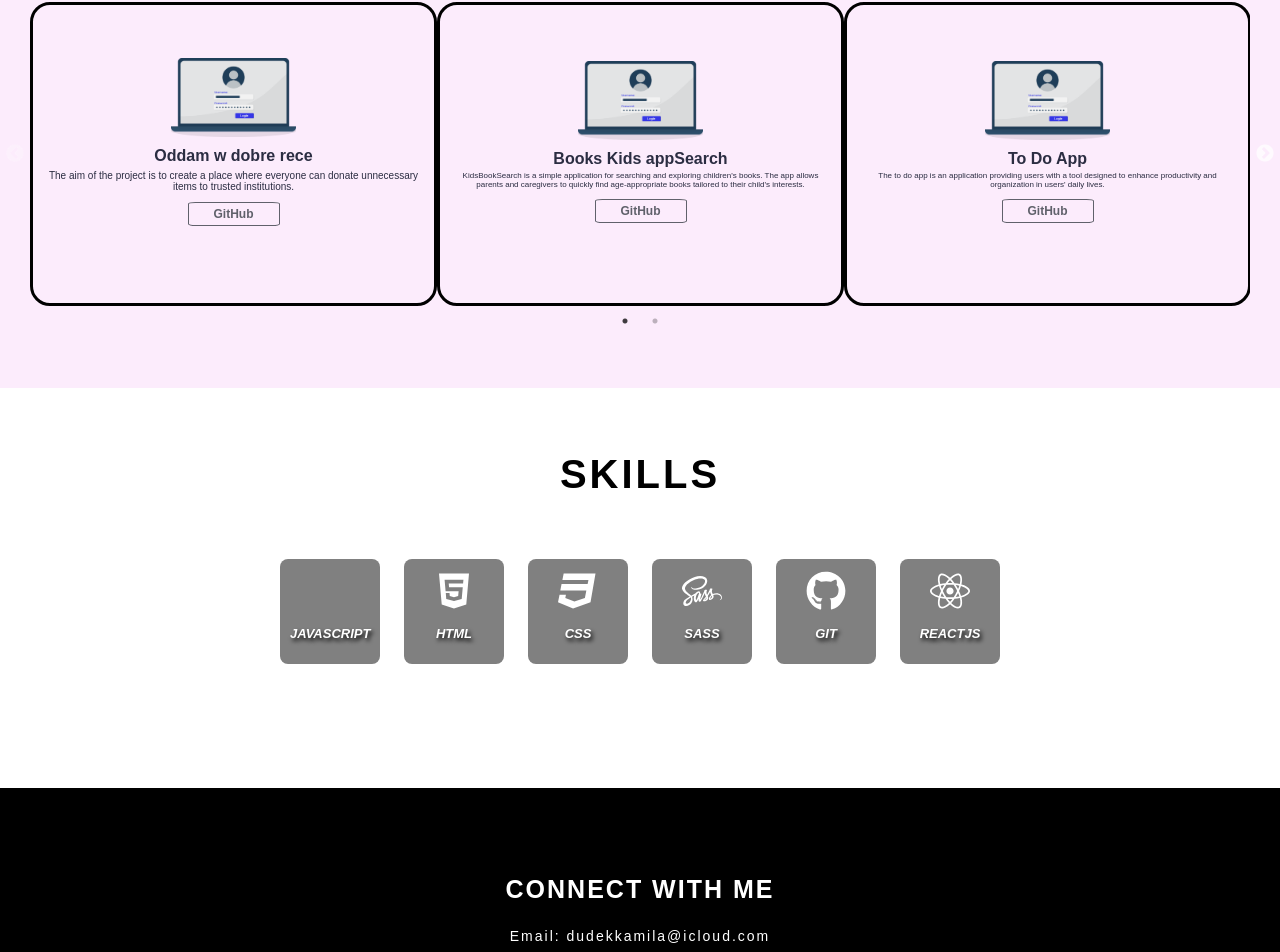
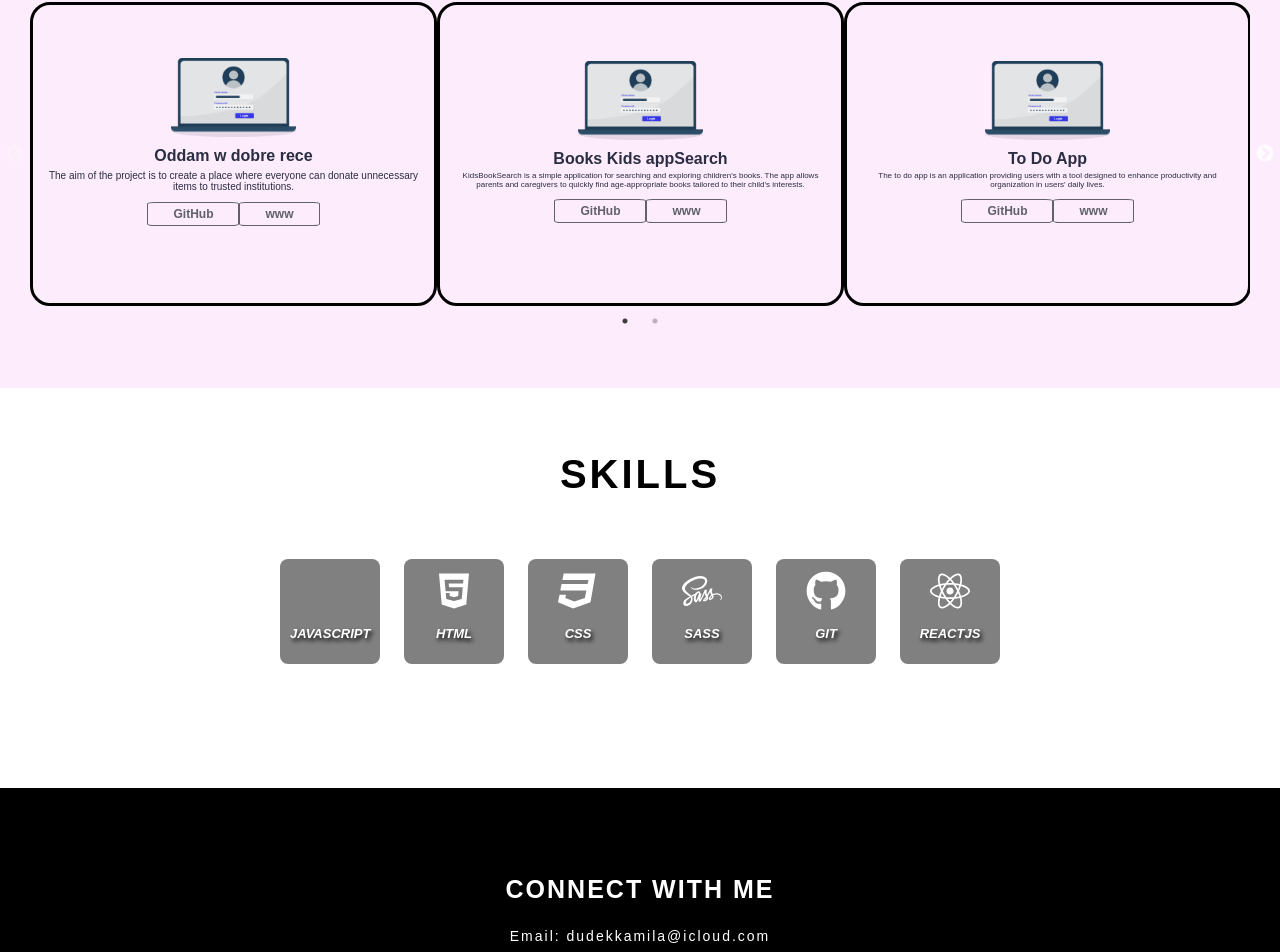
Before and after one commit to KamilaGrabowska/Build_a_Profesional_Portfolio_Using_React, a React (Vite) app: page / in a window 1280 px wide. Shown: the part 1232-2184 px from the top of the page. Built offline with nearby package versions, Linux system fonts and the light colour scheme; some icons are missing.

Commit message:
and btn witn link that tranfer to webside each project

```diff
--- a/src/components/Projects.jsx
+++ b/src/components/Projects.jsx
@@ -51,6 +51,13 @@ const Projects = () => {
                                                 rel="noreferrer"
                                             >GitHub
                                             </a>
+                                            <a
+                                                className="project-button"
+                                                target="_blank"
+                                                href={project.www}
+                                                rel="noreferrer"
+                                            >www
+                                            </a>
                                         </div>
                                     </div>
                                 </div>
--- a/src/components/Projects.scss
+++ b/src/components/Projects.scss
@@ -290,6 +290,11 @@
     -webkit-box-orient: vertical;
   }
   .project-button {
+    display: flex;
+    flex-direction: column;
+    align-items: center;
+    margin-left: 380px;
+
     width: 8rem;
     font-size: 1.4rem;
     font-weight: 800;
@@ -297,5 +302,6 @@
     border: 1px solid rgba(30, 39, 46, 0.7);
     border-radius: 8%;
     color: rgba(30, 39, 46, 0.7);
+
   }
 }
--- a/src/data/projects.json
+++ b/src/data/projects.json
@@ -2,23 +2,29 @@
   {
     "name" : "Oddam w dobre rece",
     "description" : "The aim of the project is to create a place where everyone can donate unnecessary items to trusted institutions.",
-    "link" : "https://github.com/KamilaGrabowska/Oddam_w_dobre_rece"
+    "link" : "https://github.com/KamilaGrabowska/Oddam_w_dobre_rece",
+    "www" :"https://65987a942f4c4e5c13e1aa9e--capable-bubblegum-a30179.netlify.app/"
   },
 
   {
     "name" : "Books Kids appSearch",
     "description" : "KidsBookSearch is a simple application for searching and exploring children's books. The app allows parents and caregivers to quickly find age-appropriate books tailored to their child's interests.",
-    "link" : "https://github.com/KamilaGrabowska/Books_Kids_appSearch"
+    "link" : "https://github.com/KamilaGrabowska/Books_Kids_appSearch",
+    "www" : "https://655fcaf688067900086412fd--delicate-medovik-e1098e.netlify.app/"
   },
   {
     "name" : "To Do App",
     "description" : "The to do app is an application providing users with a tool designed to enhance productivity and organization in users' daily lives.",
     "link" : "https://github.com/KamilaGrabowska/todo_mv/tree/master"
+
+
+
   },
   {
     "name" : "Best Shop",
     "description" : "Mobile design of the BestShop website",
-    "link" : "https://github.com/KamilaGrabowska/bs_rwd"
+    "link" : "https://github.com/KamilaGrabowska/bs_rwd",
+    "www" : "https://gentle-wisp-f070d6.netlify.app/"
   },
   {
     "name" : "Car Sharing",
```
